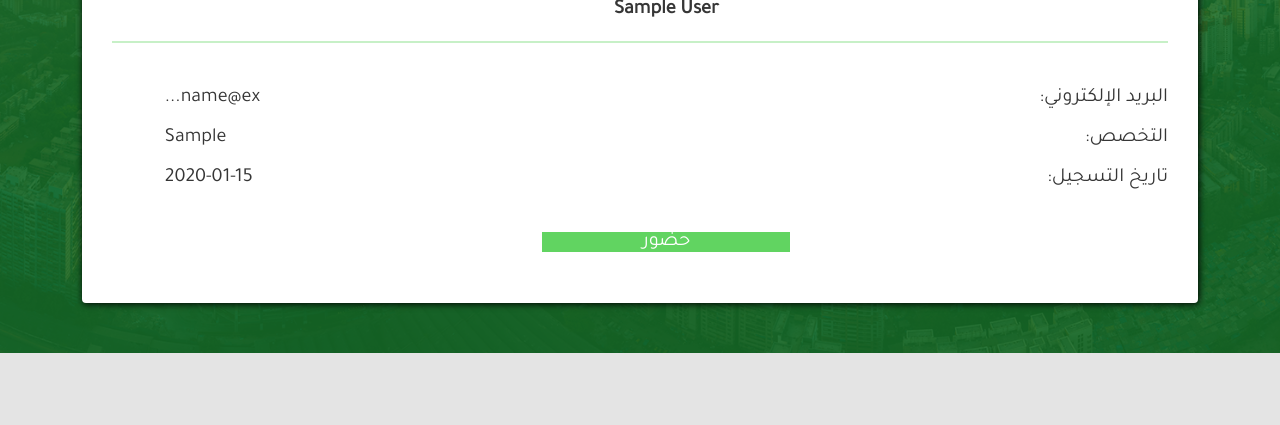
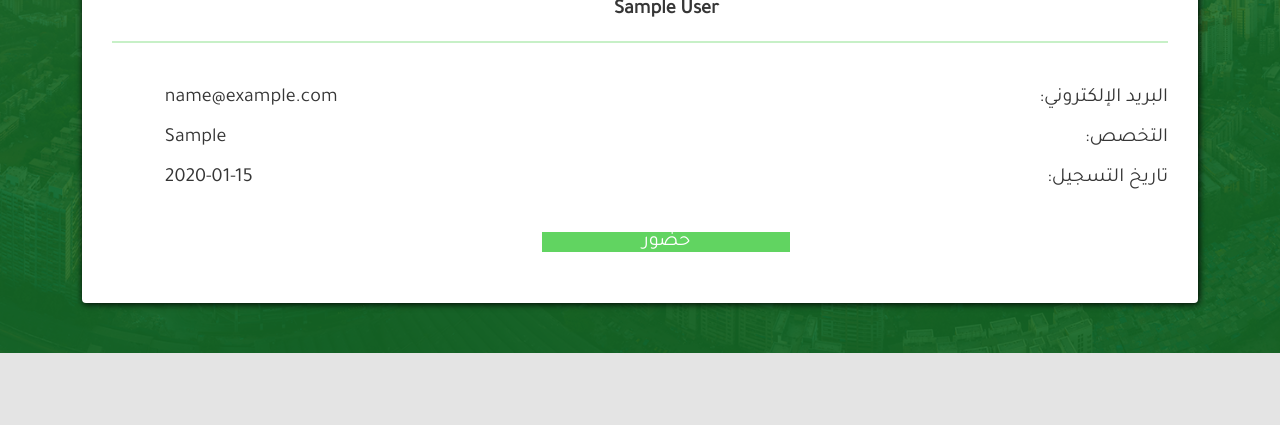
Before and after one commit to FaisalJAbushanab/engineering_day_kau, a Flask app: template app/templates/auth/home.html in a window 1280 px wide. Shown: the part 375-800 px from the top of the page. Run offline with Flask 2, Linux system fonts and the light colour scheme; tables that the repository leaves empty hold one stand-in row (values such as "Sample post"); the template is opened without the code that fills it: values that come from a table or form of the project are taken from there, most other values are stand-ins (such as "Sample title", 1, 10 or a date in 2020).

Commit message:
remove truncate js

```diff
--- a/app/templates/auth/home.html
+++ b/app/templates/auth/home.html
@@ -81,7 +81,7 @@
             <br>
             <p>
                 <span class="right">البريد الإلكتروني: </span>
-                <span id="field" class="left">    {{ user.email }} </span>
+                <span id="email" class="left">    {{ user.email }} </span>
             </p>
             <br>
             <p>
@@ -111,12 +111,12 @@
     </div>
 </div>
 
-<script>
+<!-- <script>
     var field = document.getElementById('field');
     var email = document.getElementById('email');
     function truncateMe(){
-        if(field.textContent.length > 13){
-            field.textContent = field.textContent.substring(0, 11) + "...";
+        if(field.textContent.length > 24){
+            field.textContent = field.textContent.substring(0, 21) + "...";
         }
 
     };
@@ -128,6 +128,6 @@
     };
     truncateMe();
     truncateMe2();
-</script>
+</script> -->
 
 {% endblock %}
```
